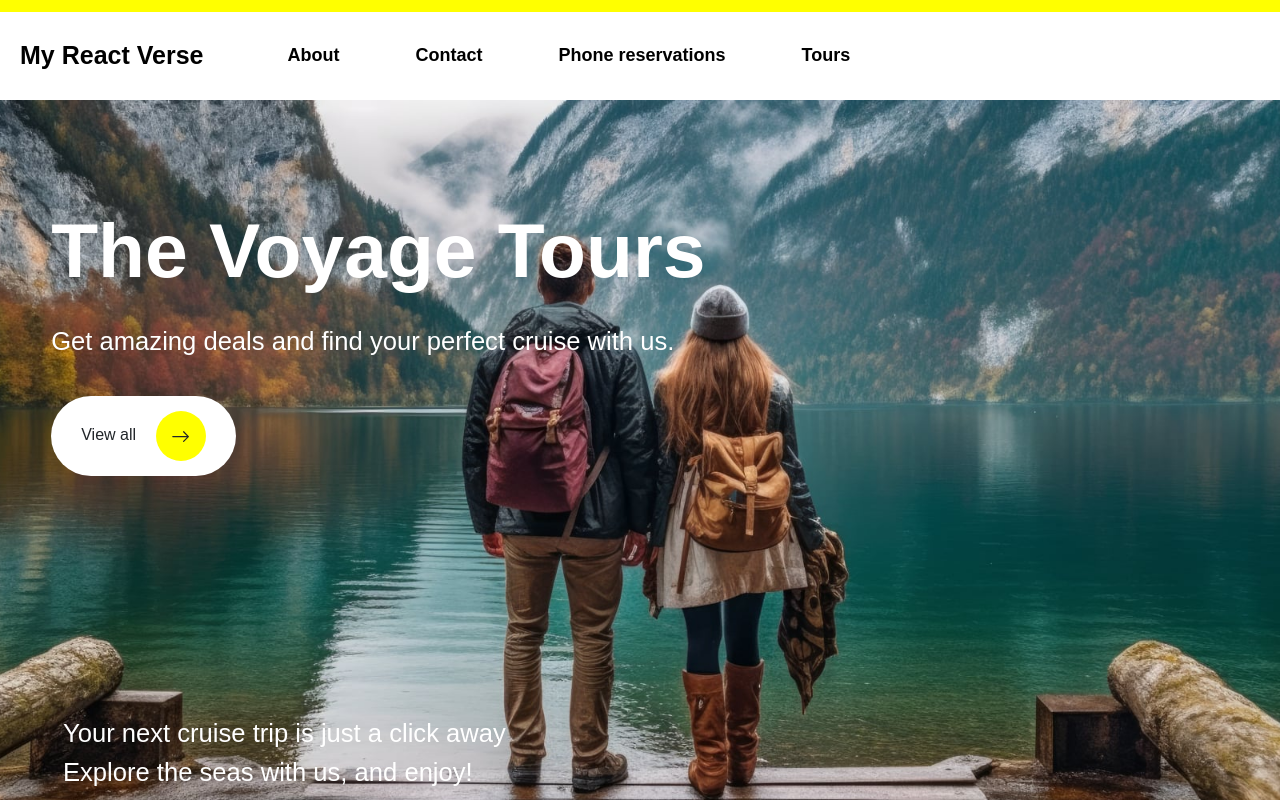
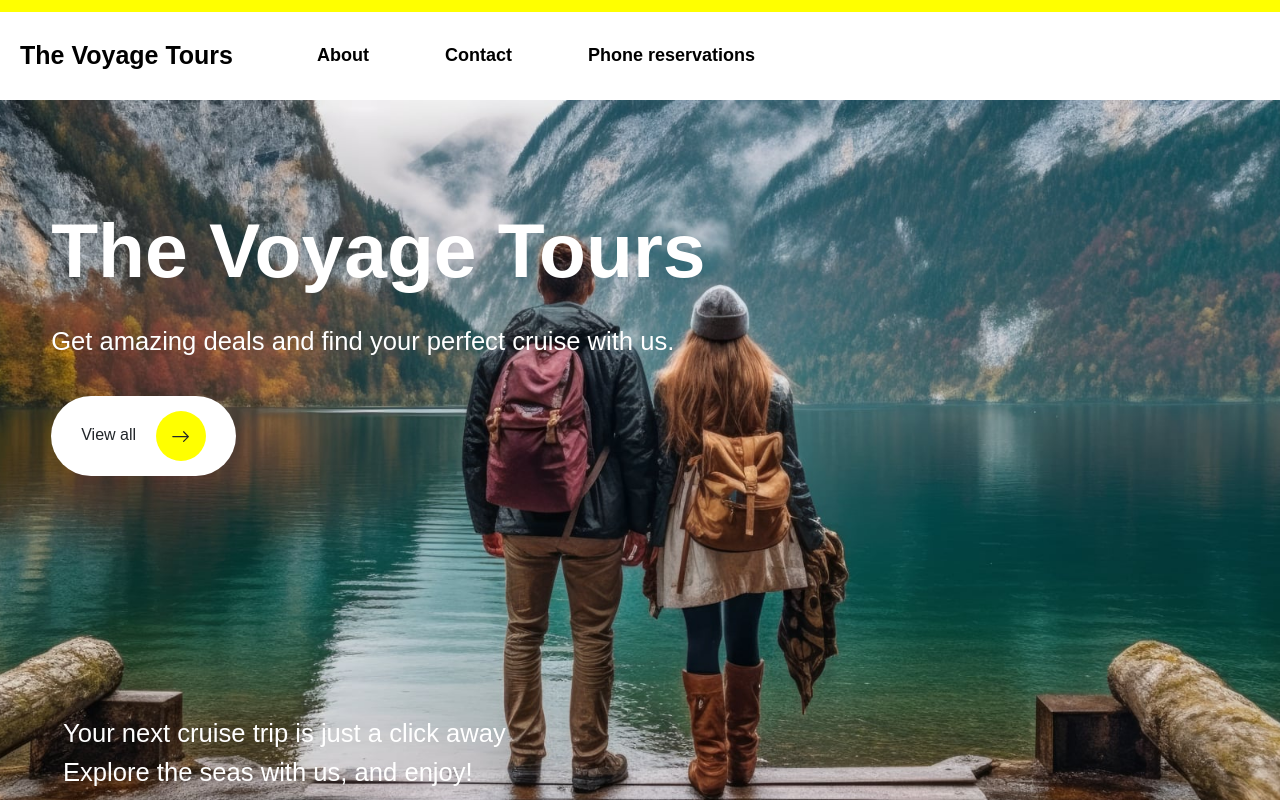
Before and after one commit to acedeveloper-byte/voyage, a Next.js app: page / in a window 1280 px wide. Shown: the top 800 px of the page. Built offline with nearby package versions, Linux system fonts and the light colour scheme.

Commit message:
added changes

```diff
--- a/component/common/Header.js
+++ b/component/common/Header.js
@@ -9,14 +9,13 @@ const Header = () => {
     <>
         <Navbar expand="sm" >
       <Container fluid className='navbar-inner'>
-        <Navbar.Brand href="#home">My React Verse</Navbar.Brand>
+        <Navbar.Brand href="/">The Voyage Tours</Navbar.Brand>
         <Navbar.Toggle aria-controls="basic-navbar-nav" />
         <Navbar.Collapse id="basic-navbar-nav">
           <Nav className="me-auto">
             <Nav.Link href="/about-us">About</Nav.Link>
             <Nav.Link href="/contact-us">Contact</Nav.Link>
             <Nav.Link href="/contact-us">Phone reservations</Nav.Link>
-            <Nav.Link href="#link">Tours</Nav.Link>
             {/* <NavDropdown title="Dropdown" id="basic-nav-dropdown">
               <NavDropdown.Item href="#action/3.1">Action</NavDropdown.Item>
               <NavDropdown.Item href="#action/3.2">
```
